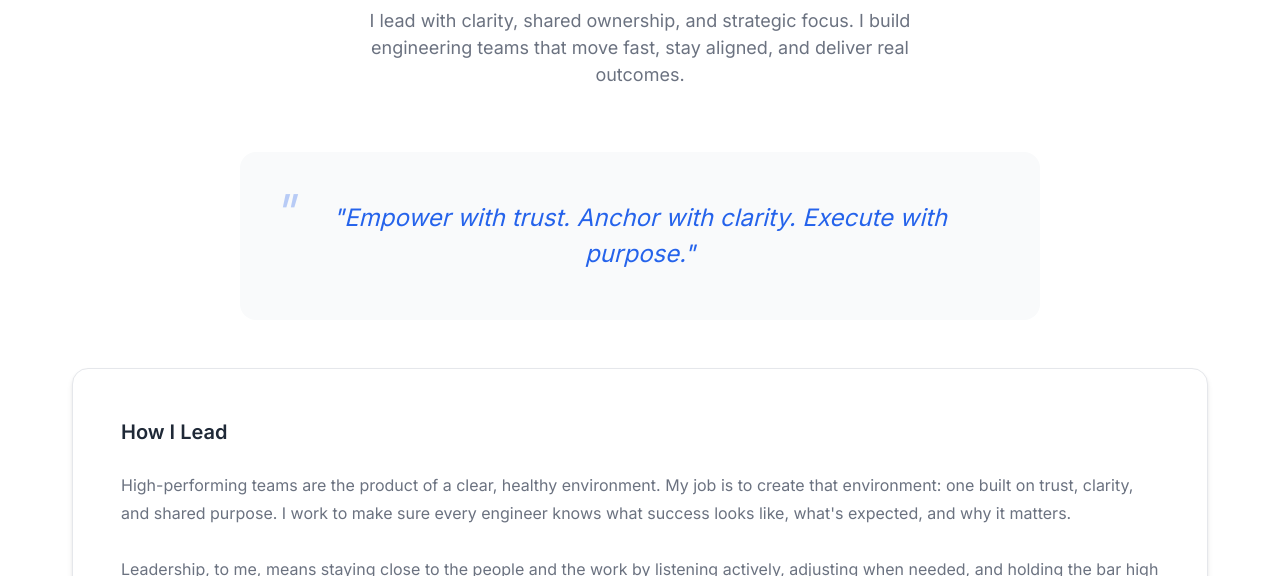
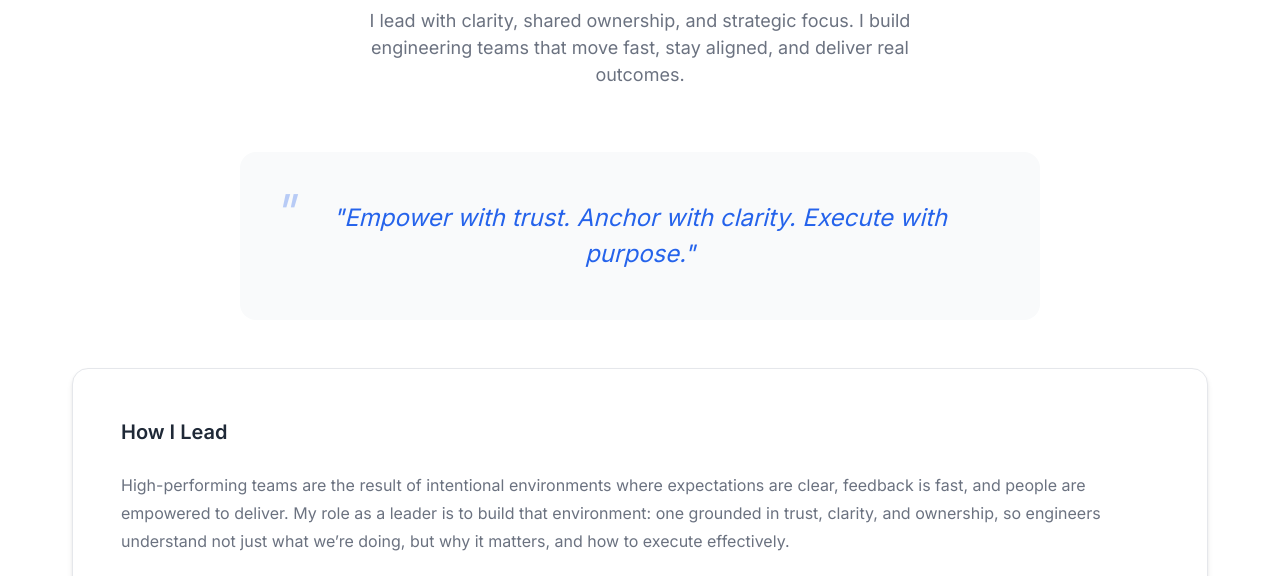
Before and after one commit to aholston/andre-holston-portfolio, a plain HTML site: page index.html in a window 1280 px wide. Both pictures are taken after a click on the link "Leadership". Shown: the part 205-781 px from the top of the page. Drawn offline with Linux system fonts and the light colour scheme.

Commit message:
update messaging

```diff
--- a/index.html
+++ b/index.html
@@ -97,8 +97,9 @@
                 <div class="philosophy-intro">
                     <div class="card">
                         <h3>How I Lead</h3>
-                        <p>High-performing teams are the product of a clear, healthy environment. My job is to create that environment: one built on trust, clarity, and shared purpose. I work to make sure every engineer knows what success looks like, what's expected, and why it matters.<br><br>
-                            Leadership, to me, means staying close to the people and the work by listening actively, adjusting when needed, and holding the bar high without losing our humanity. I measure success not only by what we deliver, but by how we deliver it: through autonomy, accountability, and a culture where people grow, stay, and succeed together.</p>
+                        <p>High-performing teams are the result of intentional environments where expectations are clear, feedback is fast, and people are empowered to deliver. My role as a leader is to build that environment: one grounded in trust, clarity, and ownership, so engineers understand not just what we’re doing, but why it matters, and how to execute effectively.</p>
+
+                        <p>To me, leadership means staying close to the work and the people, while keeping outcomes in focus. I listen actively, course-correct quickly, and raise the bar without losing the human side. I measure success by both what we deliver and how we deliver it: through accountability, autonomy, and a culture where performance and growth go hand in hand.</p>
                     </div>
                 </div>
 
```
